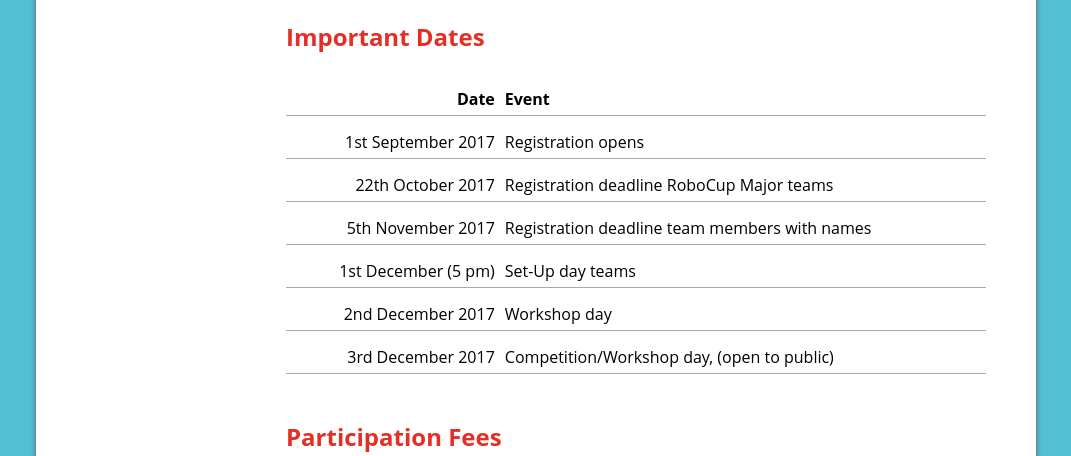
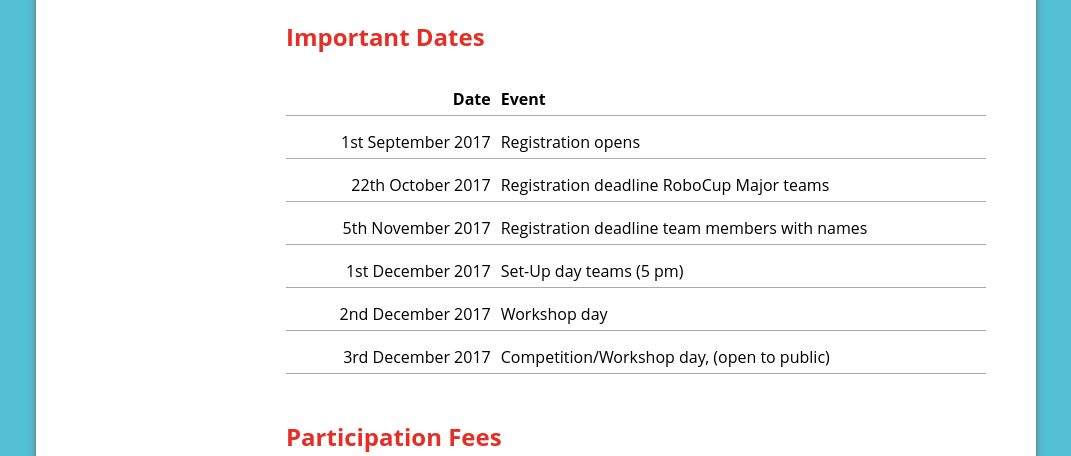
Before and after one commit to RHOrga/rhorga.github.io, a Jekyll site: the page built from 2017/en/teams.md, in a window 1280 px wide and 900 px high, scrolled down 819 px. Shown: the top 456 px of the window, without its empty margins (104-1175 px from the left). Built offline with Jekyll 4.4.1, drawn with Linux system fonts in a browser that asks for light colours.

Commit message:
Unify dates on team page

```diff
--- a/2017/en/teams.md
+++ b/2017/en/teams.md
@@ -24,7 +24,7 @@
 | 1st September 2017   | Registration opens                            |
 | 22th October 2017    | Registration deadline RoboCup Major teams     |
 | 5th November 2017    | Registration deadline team members with names |
-| 1st December (5 pm)  | Set-Up day teams                              |
+| 1st December 2017    | Set-Up day teams (5 pm)                       |
 | 2nd December 2017    | Workshop day                                  |
 | 3rd December 2017    | Competition/Workshop day, (open to public)    |
 
```
